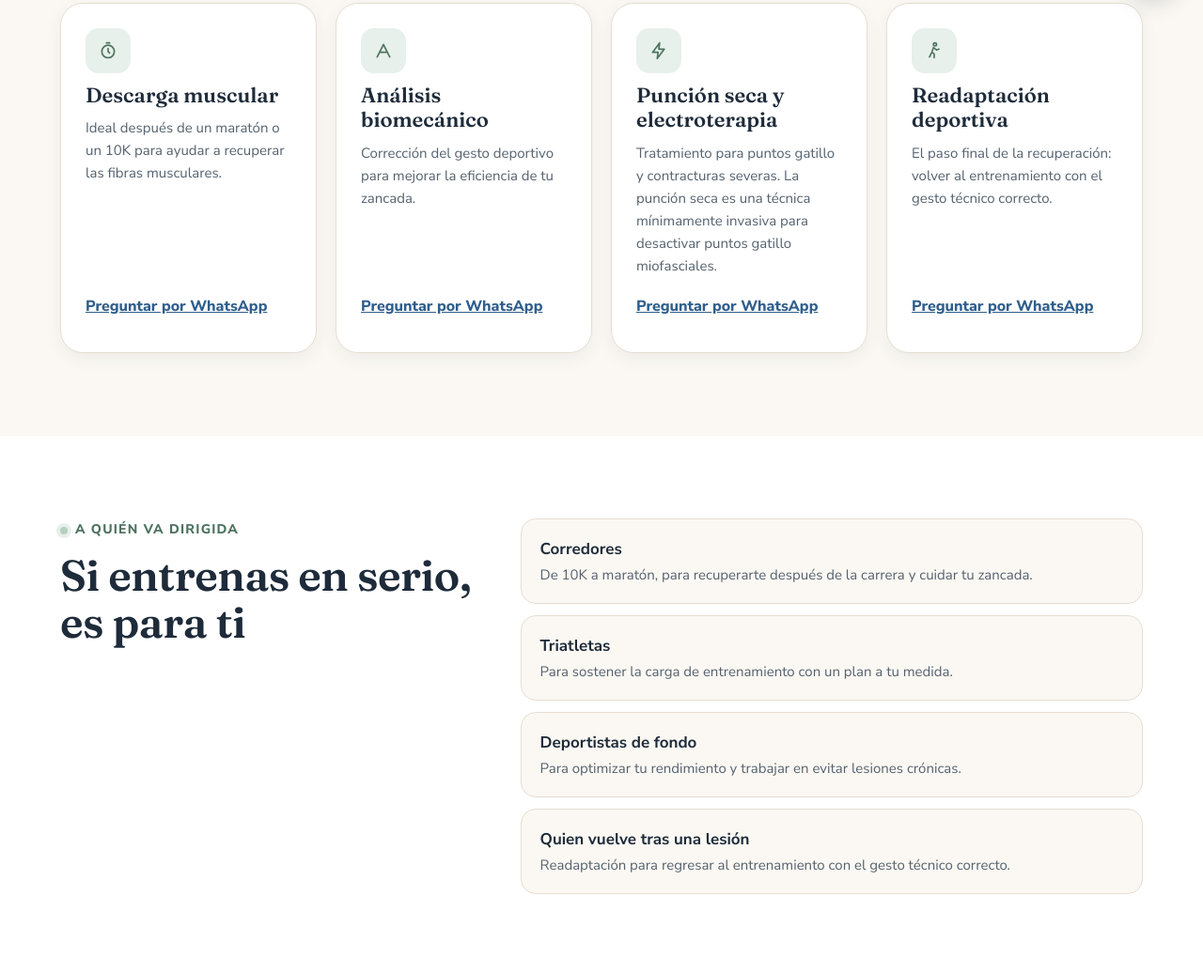
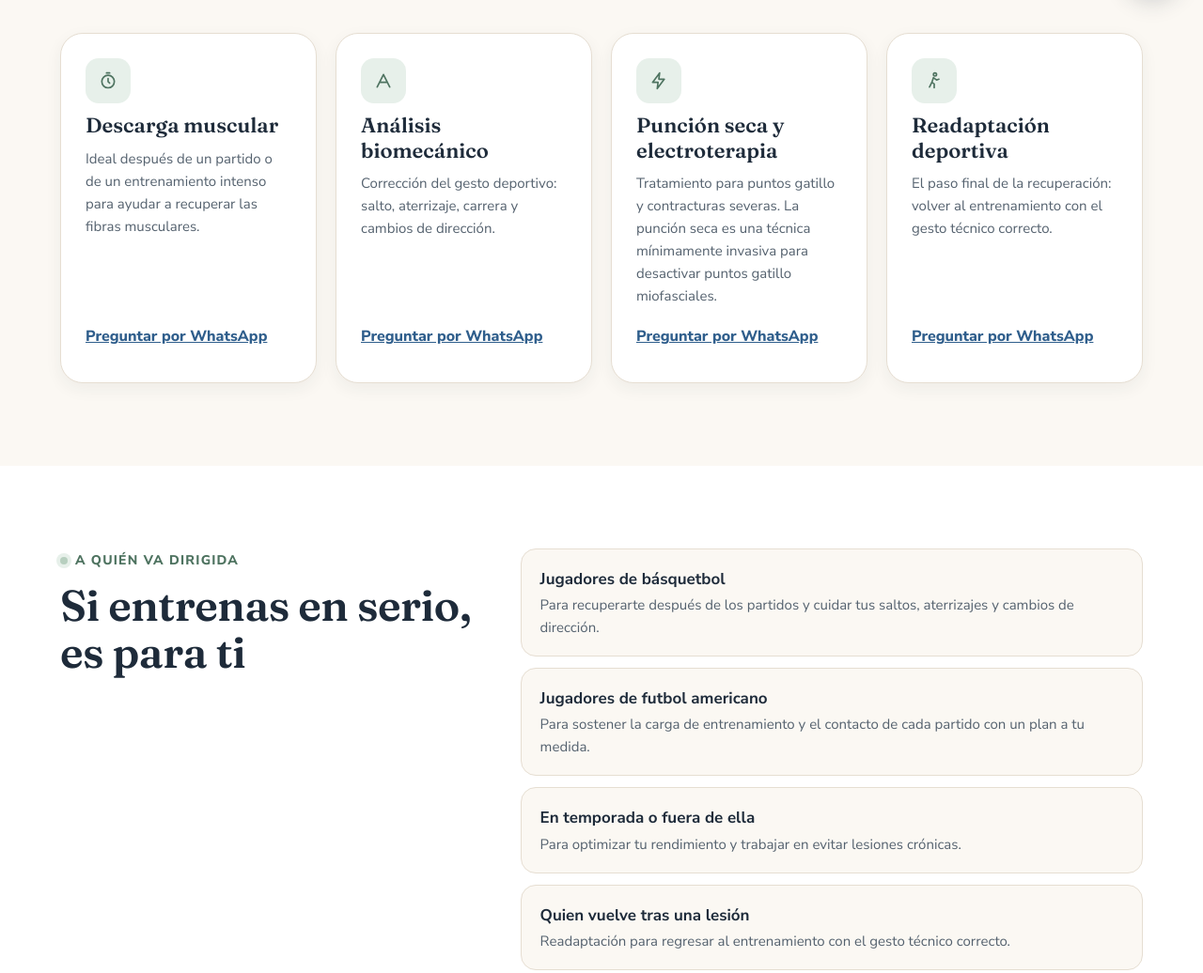
Before and after one commit to KronosLNBP/sports-medicine-mexico, a plain HTML site: page atletas.html in a window 1280 px wide. Shown: the part 784-1820 px from the top of the page at 94% size. Drawn offline with Linux system fonts and the light colour scheme.

Commit message:
Atletas: básquetbol y futbol americano como deportes de referencia
Textos de atletas.html y de la tarjeta "Para el atleta" de la portada
(antes corredores, triatletas y maratón), a pedido del dueño.

Co-Authored-By: Claude Opus 5.5 <noreply@anthropic.com>
Claude-Session: https://claude.ai/code/session_014uN9F9kYRj2WMzMyNsyy2t

```diff
--- a/atletas.html
+++ b/atletas.html
@@ -4,7 +4,7 @@
   <meta charset="utf-8">
   <meta name="viewport" content="width=device-width, initial-scale=1">
   <title>Fisioterapia para el atleta | Sports Medicine México</title>
-  <meta name="description" content="Fisioterapia deportiva para corredores, triatletas y deportistas de fondo: descarga muscular, análisis biomecánico, punción seca, electroterapia y readaptación. Agenda tu valoración por WhatsApp.">
+  <meta name="description" content="Fisioterapia deportiva para jugadores de básquetbol y futbol americano: descarga muscular, análisis biomecánico, punción seca, electroterapia y readaptación. Agenda tu valoración por WhatsApp.">
   <link rel="canonical" href="https://sportsmedicine.com.mx/atletas.html">
   <meta name="theme-color" content="#FBF8F3">
 
@@ -56,7 +56,7 @@
           <nav class="breadcrumb" aria-label="Ruta de navegación"><a href="./">Inicio</a> <span aria-hidden="true">/</span> <span>Para el atleta</span></nav>
           <p class="eyebrow">Alto rendimiento</p>
           <h1 class="display">Fisioterapia <span>para el atleta</span></h1>
-          <p class="hero-lead">Para corredores, triatletas y deportistas de fondo que buscan optimizar su rendimiento y evitar lesiones crónicas. Entendemos la exigencia de bajar tus tiempos.</p>
+          <p class="hero-lead">Para jugadores de básquetbol y futbol americano que buscan optimizar su rendimiento y evitar lesiones crónicas. Entendemos lo que exigen los saltos, los cambios de dirección y el contacto de cada partido.</p>
           <div class="hero-ctas">
             <a class="btn btn-red btn-lg js-wa" href="#" data-msg="Hola Sports Medicine, quiero agendar una valoración de fisioterapia deportiva.">
               <svg class="icon" viewBox="0 0 24 24" fill="none" stroke="currentColor" stroke-width="2" stroke-linecap="round" stroke-linejoin="round" aria-hidden="true"><path d="M21 11.5a8.4 8.4 0 0 1-12.6 7.3L3 21l2.3-5.2A8.4 8.4 0 1 1 21 11.5z"/></svg>
@@ -81,13 +81,13 @@
           <article class="athlete-card">
             <span class="li-icon"><svg class="icon" viewBox="0 0 24 24" fill="none" stroke="currentColor" stroke-width="2" stroke-linecap="round" stroke-linejoin="round" aria-hidden="true"><circle cx="12" cy="13" r="8"/><path d="M12 9v4l2 2M10 2h4"/></svg></span>
             <h3>Descarga muscular</h3>
-            <p>Ideal después de un maratón o un 10K para ayudar a recuperar las fibras musculares.</p>
+            <p>Ideal después de un partido o de un entrenamiento intenso para ayudar a recuperar las fibras musculares.</p>
             <a class="athlete-link js-wa" href="#" data-msg="Hola Sports Medicine, quiero información sobre descarga muscular.">Preguntar por WhatsApp</a>
           </article>
           <article class="athlete-card">
             <span class="li-icon"><svg class="icon" viewBox="0 0 24 24" fill="none" stroke="currentColor" stroke-width="2" stroke-linecap="round" stroke-linejoin="round" aria-hidden="true"><path d="M4 20 12 4l8 16M7 14h10"/></svg></span>
             <h3>Análisis biomecánico</h3>
-            <p>Corrección del gesto deportivo para mejorar la eficiencia de tu zancada.</p>
+            <p>Corrección del gesto deportivo: salto, aterrizaje, carrera y cambios de dirección.</p>
             <a class="athlete-link js-wa" href="#" data-msg="Hola Sports Medicine, quiero información sobre análisis biomecánico.">Preguntar por WhatsApp</a>
           </article>
           <article class="athlete-card">
@@ -113,9 +113,9 @@
           <h2 class="display h2">Si entrenas en serio, es para ti</h2>
         </div>
         <ul class="athlete-list">
-          <li><strong>Corredores</strong><span>De 10K a maratón, para recuperarte después de la carrera y cuidar tu zancada.</span></li>
-          <li><strong>Triatletas</strong><span>Para sostener la carga de entrenamiento con un plan a tu medida.</span></li>
-          <li><strong>Deportistas de fondo</strong><span>Para optimizar tu rendimiento y trabajar en evitar lesiones crónicas.</span></li>
+          <li><strong>Jugadores de básquetbol</strong><span>Para recuperarte después de los partidos y cuidar tus saltos, aterrizajes y cambios de dirección.</span></li>
+          <li><strong>Jugadores de futbol americano</strong><span>Para sostener la carga de entrenamiento y el contacto de cada partido con un plan a tu medida.</span></li>
+          <li><strong>En temporada o fuera de ella</strong><span>Para optimizar tu rendimiento y trabajar en evitar lesiones crónicas.</span></li>
           <li><strong>Quien vuelve tras una lesión</strong><span>Readaptación para regresar al entrenamiento con el gesto técnico correcto.</span></li>
         </ul>
       </div>
@@ -129,7 +129,7 @@
           <li><h3>Valoración</h3><p>Escuchamos tu caso y evaluamos tu movimiento con pruebas funcionales.</p></li>
           <li><h3>Plan personalizado</h3><p>Definimos objetivos, técnicas y número de sesiones según tu necesidad.</p></li>
           <li><h3>Tratamiento</h3><p>Sesiones con terapia manual, ejercicio y tecnología según tu plan.</p></li>
-          <li><h3>Readaptación</h3><p>Te acompañamos hasta que vuelvas a tu deporte con seguridad.</p></li>
+          <li><h3>Readaptación</h3><p>Te acompañamos hasta que vuelvas a la cancha o al emparrillado con seguridad.</p></li>
         </ol>
         <p class="athlete-note">La fisioterapia no sustituye la valoración de tu médico. Si tienes una lesión reciente, dolor intenso o un diagnóstico pendiente, consulta primero a tu médico. Cada caso es distinto y los resultados dependen de cada persona.</p>
       </div>
```
Also changed, not shown: index.html (+3 -3 lines).
